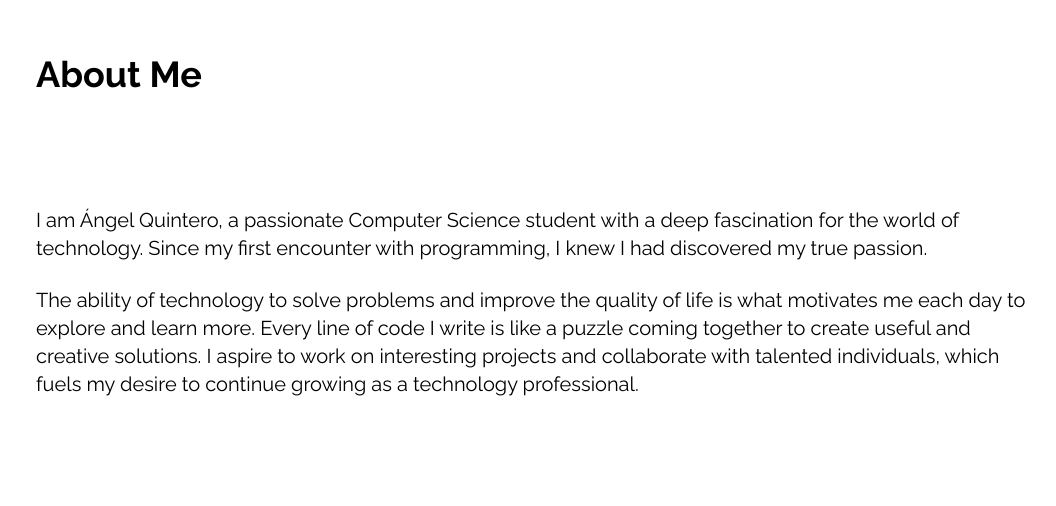
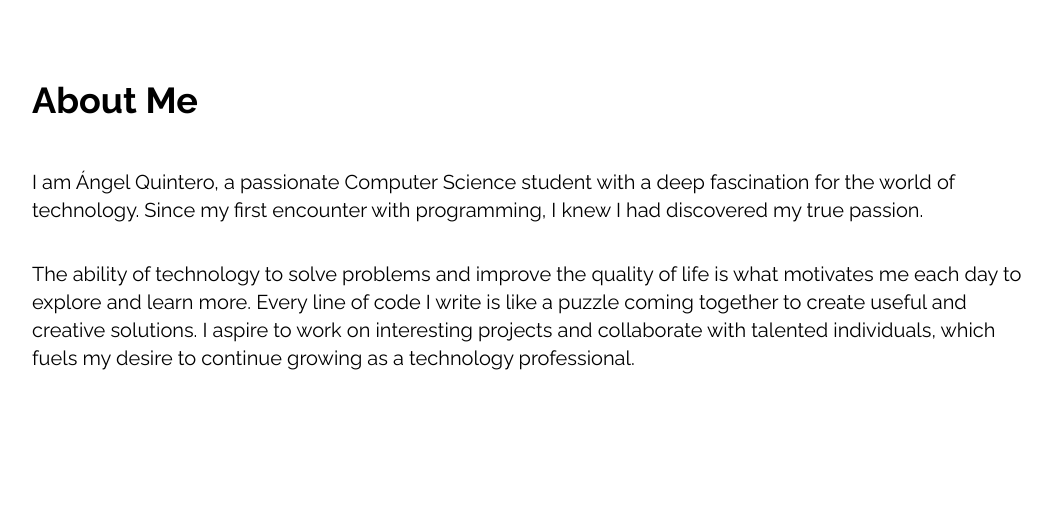
Before and after one commit to Angel09122002/Portafolio-Angel-Quintero, a React (Create React App) app: page / in a window 1280 px wide. Shown: the part 974-1480 px from the top of the page, without its empty margins (104-1160 px from the left). Built offline with nearby package versions, Linux system fonts and the light colour scheme.

Commit message:
About me padding fix

```diff
--- a/src/components/About.jsx
+++ b/src/components/About.jsx
@@ -6,20 +6,20 @@ const About = () => {
       name="about"
       className="w-full h-screen bg-white text-black"
     >
-      <div className="max-w-screen-lg p-3 mx-auto flex flex-col justify-center w-full h-full">
-        <div className="pb-8">
+      <div className="max-w-screen-lg p-2 mx-auto flex flex-col justify-center w-full h-full">
+        <div className="pb-0">
           <p className="text-4xl font-bold inline ">
             About Me
           </p>
         </div>
 
-        <p className="text-xl mt-20">
+        <p className="text-xl mt-12">
            I am Ángel Quintero, a passionate Computer Science student with a deep fascination for the world of technology. Since my first encounter with programming, I knew I had discovered my true passion.
         </p>
 
         <br />
 
-        <p className="text-xl">
+        <p className="text-xl mt-3">
           The ability of technology to solve problems and improve the quality of life is what motivates me each day to explore and learn more. Every line of code I write is like a puzzle coming together to create useful and creative solutions. I aspire to work on interesting projects and collaborate with talented individuals, which fuels my desire to continue growing as a technology professional.
         </p>
       </div>
```
